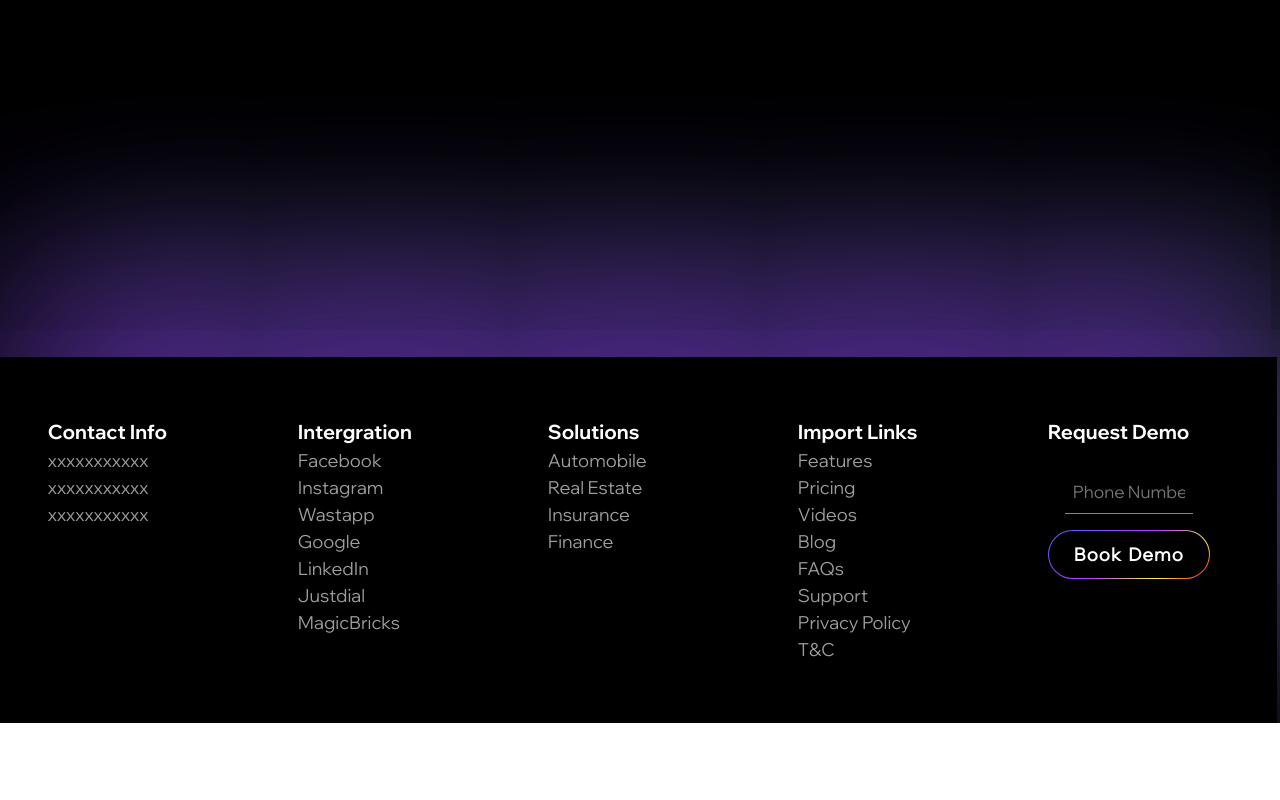
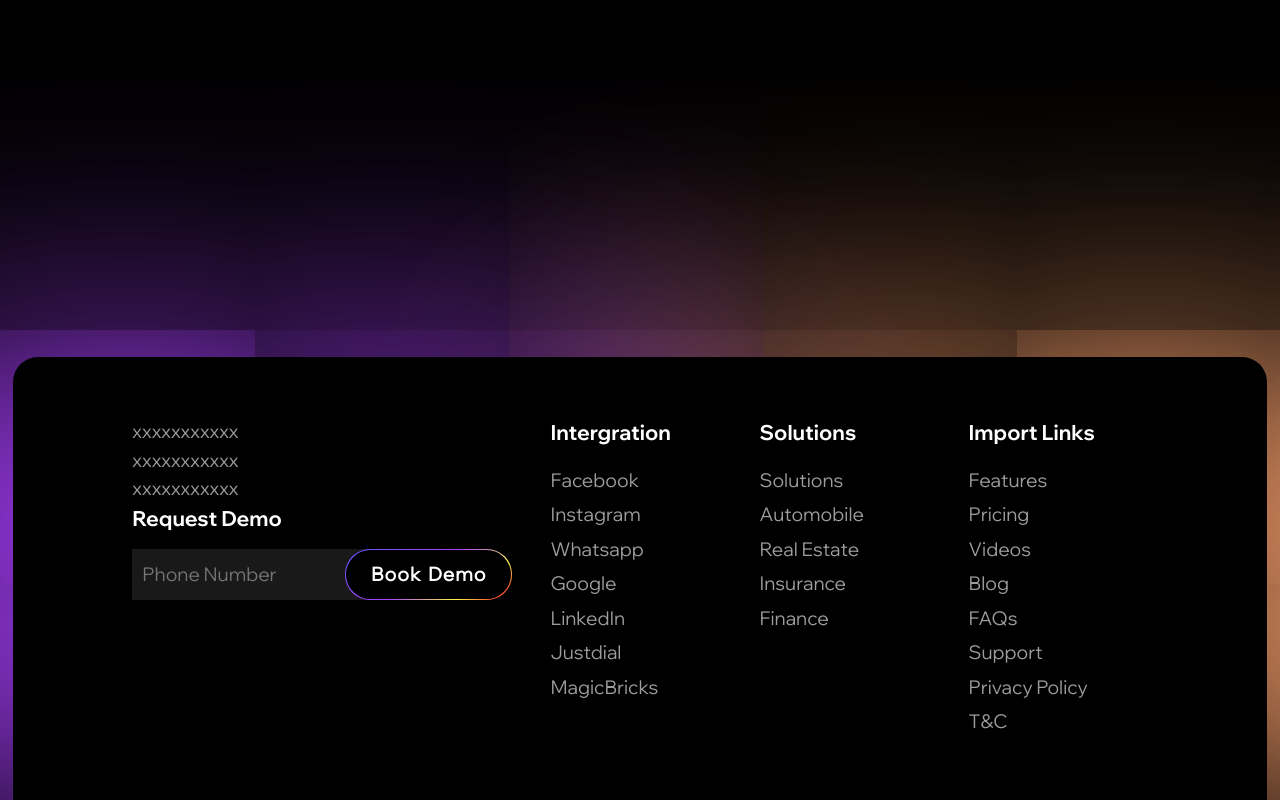
Before and after one commit to fahimafarook/lms, a React (Create React App) app: page / in a window 1280 px wide. Shown: the part 5005-5805 px from the top of the page. Before the commit the page ends 5728 px from the top, so only its background shows below. Built offline with nearby package versions, Linux system fonts and the light colour scheme.

Commit message:
industrial intro page

```diff
--- a/src/App.css
+++ b/src/App.css
@@ -1,3 +1,8 @@
+html {
+  max-width: 100vw;
+  overflow-x: hidden;
+}
+
 .App {
   text-align: center;
   width: 100vw;
--- a/src/assert/FAQ.css
+++ b/src/assert/FAQ.css
@@ -77,7 +77,7 @@
 .FAQ-question{
     font-family: "WixMadeforDisplay-regular";
     word-spacing: 1px;
-    color: #888787;
+    color: #c0c0c0;
     font-size: 130%;
     transition: ease all 0.5s;
 }
@@ -88,6 +88,7 @@
     color: #ededed;
     font-size: 145%;
     transition: ease all 0.5s;
+    font-family: "WixMadeforDisplay-Bold";
 }
 
 .FAQ-answer{
--- a/src/assert/footer.css
+++ b/src/assert/footer.css
@@ -1,40 +1,27 @@
 .footer-parent{
  background-color: rgb(0, 0, 0);
  padding-top: 25vh;
-
-}
-
-.footer-top{
-}
-
-.footer{
-    bottom: 0;
-    font-size: 90%;
-    font-family: "WixMadeforDisplay-regular";
-    color: rgb(158, 156, 156);
-    background-color: rgb(0, 0, 0);
-    padding-bottom: 5vh;
-    box-shadow: 0 -60px 200px rgba(145, 18, 224, 0.5);
-    left: 0%;
-    margin: 0%;
-    transform: translateX(12px);
-
+ display: flex;
+ justify-content: center;
 }
 
 .footer {
+    width: 98vw;
     bottom: 0;
-    font-size: 90%;
+    font-size: 95%;
     font-family: "WixMadeforDisplay-regular";
     color: rgb(158, 156, 156);
     background-color: rgb(0, 0, 0);
     padding-bottom: 5vh;
     box-shadow:
-        0 -60px 200px rgba(145, 18, 224, 0.5),
-        20px -60px 200px rgba(45, 4, 228, 0.5),
-        40px -60px 200px rgba(81, 208, 2, 0.5);
+        -45vw -10px 500px  #aa3fff,
+        45vw -10px 500px #f8a06d;
+
+        /* 40px -60px 200px rgba(81, 208, 2, 0.5); */
     left: 0%;
     margin: 0%;
-    transform: translateX(12px);
+    transform: translateX(0px);
+    border-radius: 25px 25px 0 0 ;
 }
 
 footer::before{
@@ -46,27 +33,88 @@ footer::before{
     height: 5px;
 }
 
+.footer-col {
+    display: flex;
+    flex-direction: column;
+}
+
 .footer-headings{
     font-family: "WixMadeforDisplay-Bold";
     font-size: 110%;
     color: rgb(255, 255, 255);
+    padding-bottom: 15px;
 }
+
+.footer-links {
+    padding: 2px 0px;
+    text-decoration: none;
+    color: inherit;
+    width: fit-content;
+    border-bottom: 2px solid transparent;
+
+    position: relative;
+    transition: filter 0.3s ease;
+}
+
+.footer-links::before {
+    content: '';
+    position: absolute;
+    top: 0;
+    right: 0;
+    bottom: 0;
+    left: 0;
+    filter: blur(0); /* Initial blur value, set to 0 */
+    z-index: -1;
+}
+
+.footer-links:hover {
+    color: #ffffff;
+    /* text-shadow: 0px 0px 2px rgb(251, 0, 0); */
+}
+
+.footer-links:hover::before {
+    /* scale: 1.03; */
+    /* background-clip: padding-box;
+    border-image: linear-gradient(100deg, #6557ff, rgb(235, 110, 82) 72%);
+    border-image-slice: 1; */
+    background: linear-gradient(145deg, #6557ff, #f77a5e 82%);
+    filter: blur(30px);
+    background-size: cover;
+}
+
 
 .footer-demo-content{
     width: fit-content;
+    max-width: 380px;
+    height: fit-content;
     display: flex;
-    flex-direction: column;
+    flex-direction: row;
+    justify-content: space-between;
     align-items: center;
+    /* border: solid 1px rgb(133, 131, 131); */
+    border-radius: 0 25px 25px 0;
+    background-color: rgb(25, 25, 25);
+}
+
+
+.footer-demo-phone {
+    /* height: 50%;
+    width: auto; */
+    margin: 0%;
+    margin-left: 3%;
+    background-color: rgb(24, 24, 24);
+    border-radius: 50%;
+    padding: 5px;
 }
 
 .footer-input{
-    padding: 8px;
-    margin-top: 3vmin;
-    width: 10vw;
+    width: 40%;
+    padding: 8px 0px 8px 10px;
     border: none;
-   background-color: transparent;
-    border-bottom: solid 1px rgb(133, 131, 131);
-    font-size: 95%;
+    background-color: transparent;
+    /* border: solid 1px rgb(133, 131, 131); */
+    border-radius: 20px;
+    font-size: 100%;
     outline: none;
 }
 
@@ -76,7 +124,5 @@ footer::before{
   }
 
 .footer-book-demo{
-    margin-top: 2vmin;
-    margin-left: auto;
-    margin-right: auto;
+    display: inline;
 }
--- a/src/assert/industrial.css
+++ b/src/assert/industrial.css
@@ -8,7 +8,7 @@
 .industial-intro-pag{
     height: 100vh;
     width: 100vw;
-    background-image: url("../assert/images/bg-cross5.png");
+    /* background-image: url("../assert/images/bg-corss.png"); */
     background-size: cover;
     background-position: center;
     display: flex;
@@ -17,14 +17,25 @@
     position: relative;
     background-color: #000000;
 
+    height: 100vh;
+    background:
+      linear-gradient(200deg, var(--gradient-start), var(--gradient-mid) 48%, var(--gradient-end) 76%, var(--gradient-end) 92%),
+      linear-gradient(90deg, var(--dot-bg) calc(var(--dot-space) - var(--dot-size)), transparent 1%) center / var(--dot-space) var(--dot-space),
+      linear-gradient(var(--dot-bg) calc(var(--dot-space) - var(--dot-size)), transparent 1%) center / var(--dot-space) var(--dot-space),
+      var(--dot-color);
+    background-blend-mode: overlay;
+    font-family: 'Arial', sans-serif;
+    color: white;
+    /* border-radius: 0 0 110% 10% ; */
+
 }
 
 .transparent-section{
     height: 100vh;
-    width: 70vw;
-    background-color: #000000;
-    border-right: solid 1px rgb(33, 12, 84);
-    border-left: solid 1px  rgb(33, 12, 84);
+    width: 85vw;
+    /* background-color: #000000; */
+    /* border-right: solid 1px rgb(33, 12, 84);
+    border-left: solid 1px  rgb(33, 12, 84); */
     border-radius: 0% 0% 0% 0%;
     padding: 5vmin;
     position: absolute;
@@ -39,7 +50,7 @@
     color: rgb(255, 255, 255);
     font-size: 230%;
     text-align: center;
-    background-color: black;
+    /* background-color: black; */
     border-radius: 15px;
     padding: 2vmin;
     background: linear-gradient(145deg, #6557ff, #aa3fff 48%, #fcf74a 76%, #f8522e 92%);
@@ -50,12 +61,73 @@
 
 .is1-subHeader{
     font-family: "WixMadeforDisplay-regular";
-    color: rgb(104, 104, 104);
+    color: rgb(152, 151, 151);
+    font-size: 110%;
+    text-align: center;
+    /* background-color: black; */
+    border-radius: 15px;
+    margin-top: 2vmin;
+}
+
+.icon-points-section{
+    display: flex;
+    flex-direction: row;
+    justify-content: space-evenly;
+    margin-top: 13vmin;
+    max-width: 900px;
+    margin-left: auto;
+    margin-right: auto;
+}
+
+.icon-and-expalantion{
+    display: flex;
+    flex-direction: column;
+    justify-content: top;
+    align-items: center;
+    width: 11vw;
+}
+
+.blur-bg{
+    position: relative;
+}
+
+.blur-bg::before{
+    content: '';
+    /* background: linear-gradient(145deg, #ac7fdf, #2d2d2d 82%); */
+    background-size: cover;
+    border-radius: 50%;
+    z-index: 1;
+    position: absolute;
+    top: 0;
+    right: 0;
+    bottom: 0;
+    left: 0;
+    filter: blur(20px);
+
+}
+
+.i-icon{
+    z-index: 2;
+    height: 10vmin;
+    width: auto;
+    background-color: #262627;
+    border-radius: 50%;
+    padding: 2vmin;
+}
+
+.i-icon-explanation{
+    font-family: "WixMadeforDisplay-regular";
+    color: rgb(244, 244, 244);
     font-size: 100%;
     text-align: center;
-    background-color: black;
-    border-radius: 15px;
-    padding: 2vmin;
+    margin-top: 3vmin;
+}
+
+.industrial-book-demo{
+    margin-left: auto;
+    margin-right: auto;
+    width: fit-content;
+    margin-top: 5vmin;
 }
 
 .why-section{
@@ -68,10 +140,11 @@
     justify-content: center;
 }
 
+
 .why-heading{
     font-family: "WixMadeforDisplay-regular";
     color: rgb(103, 90, 90);
-    font-size: 350%;
+    font-size: 230%;
     text-align: center;
     background: linear-gradient(145deg, #6557ff, #aa3fff 48%, #fcf74a 76%, #f8522e 92%);
     -webkit-background-clip: text;
@@ -99,7 +172,7 @@
 
 .with-crm{
     padding-top: 10vh;
-    min-height: 100vh;
+    max-height: 100vh;
 }
 
 .tiny-card-heading{
@@ -124,6 +197,7 @@
     height: 50vh;
     margin-left: auto;
     margin-right: auto ; */
+    width: 100vw;
 }
 
 .tiny-card{
@@ -148,16 +222,18 @@
 .tiny-card:hover > .tiny-card-title .tiny-card-name{
     transition: ease transform 0.5s;
     transform: translateX(2.5vmin);
+    font-size: 110%;
 }
 
 
 .tiny-card-title{
     display: flex;
     flex-direction: row;
+    align-items: center;
     padding-left: 5vmin;
     padding-right: 5vmin;
     margin-bottom: 1.75vmin;
-    height: 6vmin;
+    min-height: 6vmin;
 }
 
 .tiny-card-icon{
@@ -170,7 +246,7 @@
 .tiny-card-name{
     font-family: "WixMadeforDisplay-regular";
     color: rgb(255, 255, 255);
-    font-size: 135%;
+    font-size: 110%;
     transition: ease all 0.5s;
 }
 
@@ -178,7 +254,7 @@
     font-family: "WixMadeforDisplay-regular";
     word-spacing: 1px;
     color: rgb(122, 122, 122);
-    font-size: 100%;
+    font-size: 90%;
     padding-left: 5vmin;
     padding-right: 5vmin;
     margin-bottom: 1vmin;
--- a/src/assert/industryCard.css
+++ b/src/assert/industryCard.css
@@ -57,7 +57,8 @@
     z-index: 3;
     transition: opacity 0.5s ease;
     border-radius: 15px;
-    background-image: radial-gradient(circle, rgb(73, 32, 114) 0%, rgb(0, 0, 0) 70%),
+    /* background-image: radial-gradient(circle, hsl(268, 90%, 49%) 50%, 0%, rgb(108, 0, 216) 40%); */
+
 }
 
 .ic-mobile-screen{
--- a/src/component/Footer.js
+++ b/src/component/Footer.js
@@ -1,6 +1,8 @@
 import React from 'react';
 import '../../src/assert/footer.css'
 import GradientButton from '../component/common/GradientButton'
+import { Link } from 'react-router-dom';
+import phoneIcon from '../assert/images/phone-icon.png'
 
 function Footer() {
 
@@ -12,50 +14,54 @@ function Footer() {
 
     return(
         <div className='footer-parent'>
-             <div className='footer-top'></div>
-            <footer className='footer container-fluid row justify-content-around pt-5 pb-5'>
-          <div className='footer-company col-md-2 col-4'>
+             {/* <div className='footer-top'></div> */}
+            <footer className='footer row justify-content-center pt-5 pb-5'>
+          <div className='footer-company footer-col col-md-4 col-5'>
             <div className='contact-information'>
-                <span className='footer-headings'>Contact Info</span><br/>
-                xxxxxxxxxxx <br/>
-                xxxxxxxxxxx<br/>
-                xxxxxxxxxxx<br/>
+                {/* <span className='footer-headings'>Contact Info</span> */}
+                <div >xxxxxxxxxxx</div>
+                <div >xxxxxxxxxxx</div>
+                <div >xxxxxxxxxxx</div>
             </div>
-          </div>
-          <p className='intergration col-md-2 col-8'>
-            <span className='footer-headings'>Intergration</span><br/>
-            Facebook<br/>
-            Instagram<br/>
-            Wastapp<br/>
-            Google<br/>
-            LinkedIn<br/>
-            Justdial<br/>
-            MagicBricks<br/>
-          </p>
-          <div className='solutions col-md-2 col-12'>
-            <span className='footer-headings'>Solutions</span><br/>
-            Automobile<br/>
-            Real Estate<br/>
-            Insurance<br/>
-            Finance<br/>
-          </div>
-          <div className='important-links col-md-2 col-12'>
-            <span className='footer-headings'>Import Links</span><br/>
-            Features<br/>
-            Pricing<br/>
-            Videos<br/>
-            Blog<br/>
-            FAQs<br/>
-            Support<br/>
-            Privacy Policy<br/>
-            T&C<br/>
-          </div>
-          <div className=' col-md-2 col-12'>
-            <span className='footer-headings'>Request Demo</span><br/>
+
+            <span className='footer-headings'>Request Demo</span>
                 <div className='footer-demo-content'>
-                    <input type="text" class="footer-input" placeholder="Phone Number"></input>
+                    {/* <img className='footer-demo-phone' src={phoneIcon} style={{ height: "10px"}}></img> */}
+                    <input type="text" className="footer-input" placeholder="Phone Number"></input>
                     <GradientButton className = "footer-book-demo" arrow = {false} name ={"Book Demo"} ></GradientButton>
                 </div>
+          </div>
+          <div className='intergration footer-col col-md-2 col-8'>
+            <span className='footer-headings'>Intergration</span>
+            <a className='footer-links' href=''>Facebook</a>
+            <a className='footer-links' href=''>Instagram</a>
+            <a className='footer-links' href=''>Whatsapp</a>
+            <a className='footer-links' href=''>Google</a>
+            <a className='footer-links' href=''>LinkedIn</a>
+            <a className='footer-links' href=''>Justdial</a>
+            <a className='footer-links' href=''>MagicBricks</a>
+          </div>
+          <div className='solutions footer-col col-md-2 col-12'>
+            <span className='footer-headings'>Solutions</span>
+            <Link className='footer-links' to="/features" style={{ textDecoration: 'none'}}>Solutions</Link>
+            <Link className='footer-links' to="/features" style={{ textDecoration: 'none'}}>Automobile</Link>
+            <Link className='footer-links' to="/features" style={{ textDecoration: 'none'}}>Real Estate</Link>
+            <Link className='footer-links' to="/features" style={{ textDecoration: 'none'}}>Insurance</Link>
+            <Link className='footer-links' to="/features" style={{ textDecoration: 'none'}}>Finance</Link>
+          </div>
+          <div className='important-links footer-col col-md-2 col-12'>
+            <span className='footer-headings'>Import Links</span>
+            <Link className='footer-links' to="/features" style={{ textDecoration: 'none'}}>Features</Link>
+            <Link className='footer-links' to="/features" style={{ textDecoration: 'none'}}>Pricing</Link>
+            <Link className='footer-links' to="/features" style={{ textDecoration: 'none'}}>Videos</Link>
+            <Link className='footer-links' to="/features" style={{ textDecoration: 'none'}}>Blog</Link>
+            <Link className='footer-links' to="/features" style={{ textDecoration: 'none'}}>FAQs</Link>
+            <Link className='footer-links' to="/features" style={{ textDecoration: 'none'}}>Support</Link>
+            <Link className='footer-links' to="/features" style={{ textDecoration: 'none'}}>Privacy Policy</Link>
+            <Link className='footer-links' to="/features" style={{ textDecoration: 'none'}}>T&C</Link>
+          </div>
+          <div className=' col-md-0 col-12'>
+
           </div>
           {/* <div className='footer-dev col-12'>
             Zerone networks private limited | site powered by
--- a/src/component/IndustrialPage.js
+++ b/src/component/IndustrialPage.js
@@ -10,7 +10,9 @@ import FAQSection from './common/FAQSection';
 
 import { Player, Controls } from '@lottiefiles/react-lottie-player';
 import Lottie from 'lottie-react';
-import animationData from '../assert/images/Animation-1705241416314.json';
+import animationData from '../assert/images/y8Ke7DzWpt.json';
+import icon1 from '../assert/industrialIcons/recordingIcon.png';
+import GradientButton from '../../src/component/common/GradientButton'
 
 
 function IndustrialPage() {
@@ -96,8 +98,23 @@ function IndustrialPage() {
                 style={{ width: '1000px', height: '1000px' }}
                 />  */}
                 <div className='transparent-section'>
-                  <div className='is1-heaeder'>India's Simplest Real Estate CRM Software</div>
-                  <div className='is1-subHeader'>Track your agents, boost calling efficiency, automate repetitive tasks, and take your business to the next level with India's No. 1 Real Estate CRM.</div>
+                  <div className='is1-heaeder'>{IndustryData.realEstate.intoPageHeading}</div>
+                  <div className='is1-subHeader'>{IndustryData.realEstate.intoPageSubHeading}</div>
+                  <div className='icon-points-section'>
+                    {
+                      IndustryData.realEstate.intoPgaeIcons.map((item, index)=>{
+                        return(
+                        <div key={index} className='icon-and-expalantion'>
+                          <div className='blur-bg'>
+                             <img className='i-icon' src ={icon1}></img>
+                          </div>
+                          <div className='i-icon-explanation'>{item.iconExplantion}</div>
+                        </div>
+                        )
+                      })
+                    }
+                  </div>
+                  <GradientButton name ="Book Demo" className = "industrial-book-demo"/>
                 </div>
             </div>
             <div className='why-section'>
@@ -115,7 +132,7 @@ function IndustrialPage() {
                 <div className='tiny-cards-container row justify-content-center'>
                     {
                          IndustryData.realEstate.miniCard.map((item, index) =>(
-                            <div className='tiny-card col-4 m-3'>
+                            <div className='tiny-card col-3 m-3'>
                                 <div className='tiny-card-title'>
                                     <img className='tiny-card-icon' src = {notepadIcon}></img>
                                     <div className='tiny-card-name'>{item.heading}</div>
--- a/src/component/subComponents/IndustryCard.js
+++ b/src/component/subComponents/IndustryCard.js
@@ -20,7 +20,8 @@ function IndustryCard(props) {
             scrub: true,
           },
 
-          backgroundImage: "radial-gradient(circle, hsl(55deg 91% 41%) 100%, 0%, rgb(0, 0, 0) 70%)",
+          // background: "linear-gradient(145deg, rgba(101, 87, 255, 1), rgba(170, 63, 255, 1) 48%, rgba(252, 247, 74, 0.7) 86%)",
+          background: "radial-gradient(circle, hsl(268, 90%, 49%) 50%, 0%, rgb(108, 0, 216) 40%)",
           opacity:1,
         });
 
@@ -48,7 +49,6 @@ function IndustryCard(props) {
                                 <img className='ic-point-tick' src={tick}></img>
                                 <div className='ic-point'>{item}</div>
                             </div>
-
                         ))
                     }
 
--- a/src/data/industrial.jsx
+++ b/src/data/industrial.jsx
@@ -1,5 +1,33 @@
 const industryDetails = {
     realEstate: {
+        intoPageHeading:"India's Simplest Real Estate CRM Software",
+        intoPageSubHeading:"Track your agents, boost calling efficiency, automate repetitive tasks, and take your business to the next level with India's No. 1 Real Estate CRM.",
+        intoPgaeIcons:[
+            {
+                iconName : "",
+                iconExplantion:"Auto-lead Capture",
+            },
+            {
+                iconName : "",
+                iconExplantion:"Call Recording and Tracking",
+            },
+            {
+                iconName : "",
+                iconExplantion:"Auto-dialer",
+            },
+            {
+                iconName : "",
+                iconExplantion:"Auto-lead Capture",
+            },
+            {
+                iconName : "",
+                iconExplantion:"Auto-lead Capture",
+            },
+            {
+                iconName : "",
+                iconExplantion:"Auto-lead Capture",
+            },
+        ],
         miniCard:[
             {
                 heading: "Stay on Top of Follow-ups",
```
Also changed, not shown: src/assert/images/phone-icon.png (added), src/assert/industrialIcons/recordingIcon.png (added).
